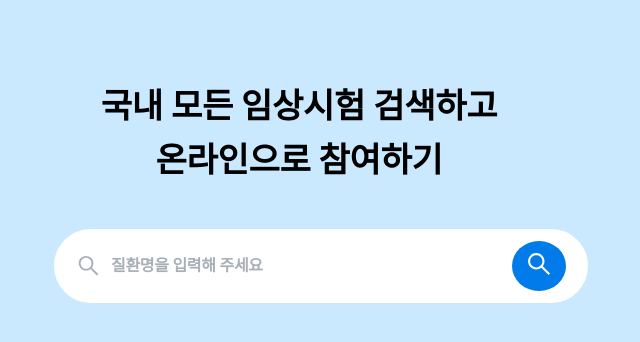
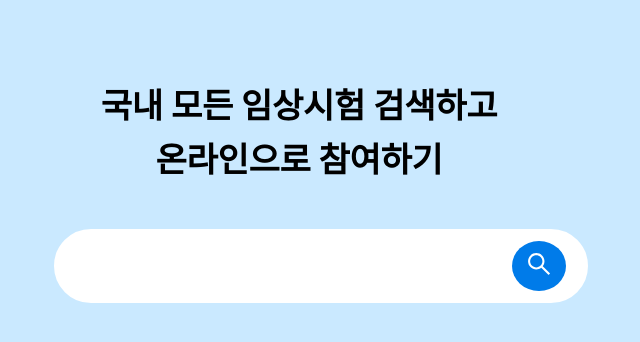
Before and after one commit to wanted-intern-1/pre-onboarding-10th-2-1, a React (Create React App) app: page / in a window 1280 px wide. Shown: the top 342 px of the page, without its empty margins (341-981 px from the left). Built offline with nearby package versions, Linux system fonts and the light colour scheme.

Commit message:
fix: NoticeWrap keyword 없어도 출력안되던 버그 수정

```diff
--- a/src/components/keyword/KeywordInput.tsx
+++ b/src/components/keyword/KeywordInput.tsx
@@ -54,7 +54,7 @@ const KeywordInput = ({ isClick, setIsClick }: Props) => {
     <>
       <S.Box isClick={isClick}>
         <S.Line onClick={() => setIsClick(true)}>
-          {!isClick && !keyword && (
+          {!isClick && inputRef.current && !inputRef.current.value && (
             <NoticeWrap>
               <S.SearchInputIcon />
               <S.Notice>질환명을 입력해 주세요</S.Notice>
```
